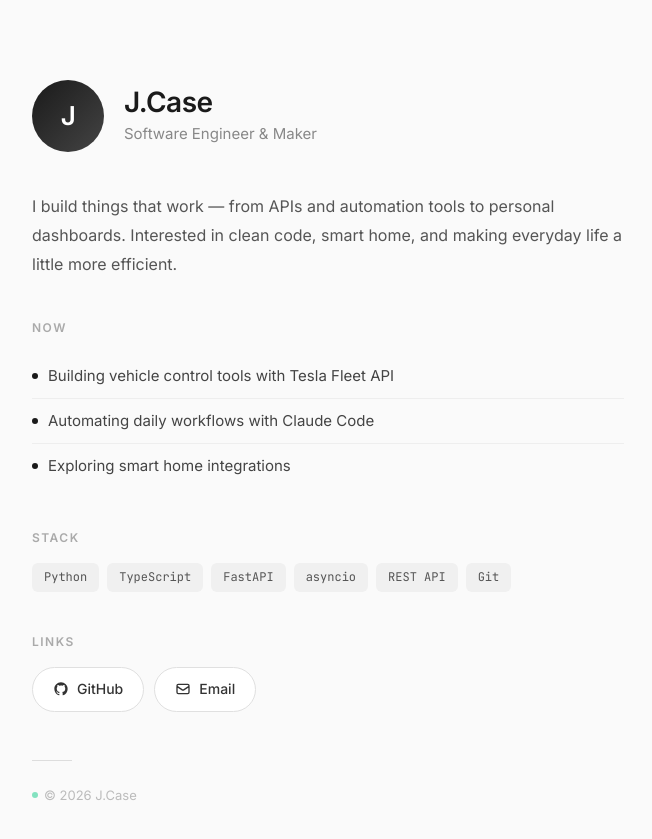
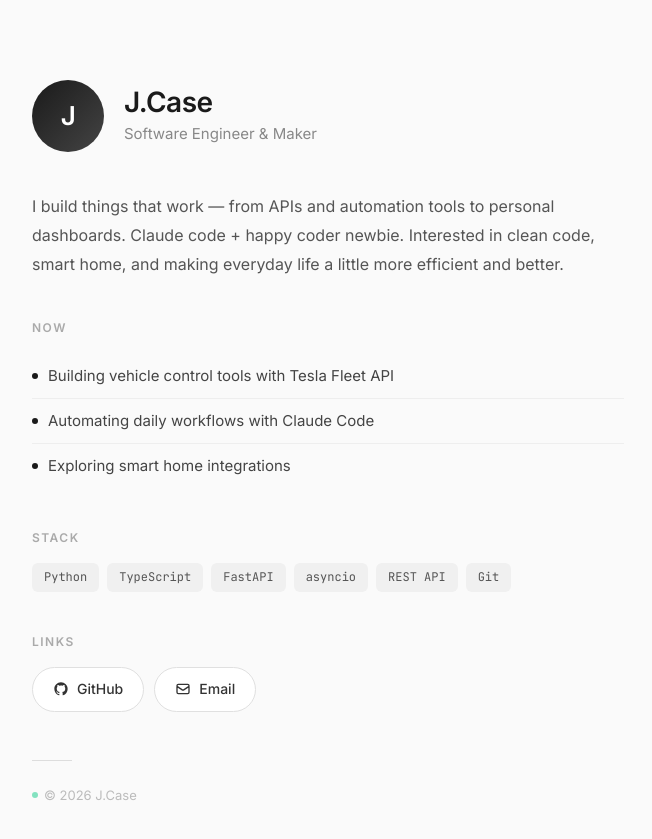
Before and after one commit to riverful/riverful.github.io, a Jekyll site: the page built from index.md, in a window 1280 px wide. Shown: the top 839 px of the page, without its empty margins (312-964 px from the left). Built offline with Jekyll 4.4.1, drawn with Linux system fonts in a browser that asks for light colours.

Commit message:
update: sync bio and frontmatter from Vault
Co-Authored-By: Claude Opus 4.6 <noreply@anthropic.com>

```diff
--- a/index.md
+++ b/index.md
@@ -4,10 +4,11 @@ title: J.Case
 role: Software Engineer & Maker
 avatar: J
 share: true
+path: index.md
 ---
 
 I build things that work — from APIs and automation tools to personal dashboards.
-Interested in clean code, smart home, and making everyday life a little more efficient.
+Claude code + happy coder newbie. Interested in clean code, smart home, and making everyday life a little more efficient and better.
 
 ## Now
 
```
